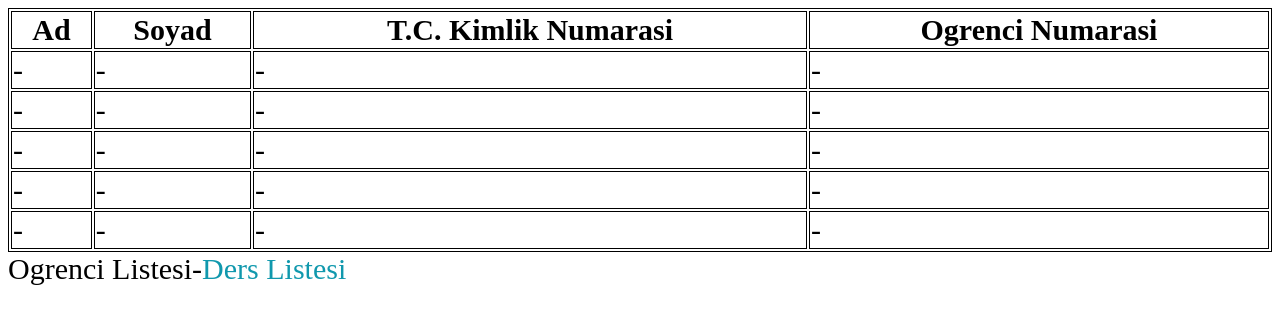
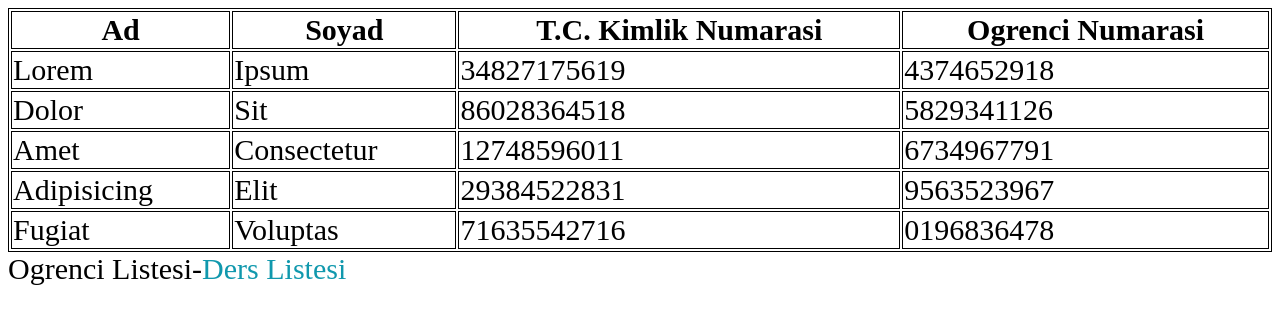
Before and after one commit to alikendir0/0001, a plain HTML site: page OgrenciListesi.html in a window 1280 px wide. Drawn offline with Linux system fonts and the light colour scheme.

Commit message:
table components added and classified

```diff
--- a/OgrenciListesi.html
+++ b/OgrenciListesi.html
@@ -5,7 +5,7 @@
     <title>Ogrenci Listesi</title>
   </head>
   <body>
-    <table>
+    <table class="container">
       <tr>
         <th>Ad</th>
         <th>Soyad</th>
@@ -13,36 +13,36 @@
         <th>Ogrenci Numarasi</th>
       </tr>
       <tr>
-        <td>-</td>
-        <td>-</td>
-        <td>-</td>
-        <td>-</td>
+        <td class="Ad">Lorem</td>
+        <td class="Soyad">Ipsum</td>
+        <td class="tcNo">34827175619</td>
+        <td class="ogrenciNo">4374652918</td>
       </tr>
       <tr>
-        <td>-</td>
-        <td>-</td>
-        <td>-</td>
-        <td>-</td>
+        <td class="Ad">Dolor</td>
+        <td class="Soyad">Sit</td>
+        <td class="tcNo">86028364518</td>
+        <td class="ogrenciNo">5829341126</td>
       </tr>
       <tr>
-        <td>-</td>
-        <td>-</td>
-        <td>-</td>
-        <td>-</td>
+        <td class="Ad">Amet</td>
+        <td class="Soyad">Consectetur</td>
+        <td class="tcNo">12748596011</td>
+        <td class="ogrenciNo">6734967791</td>
       </tr>
       <tr>
-        <td>-</td>
-        <td>-</td>
-        <td>-</td>
-        <td>-</td>
+        <td class="Ad">Adipisicing</td>
+        <td class="Soyad">Elit</td>
+        <td class="tcNo">29384522831</td>
+        <td class="ogrenciNo">9563523967</td>
       </tr>
       <tr>
-        <td>-</td>
-        <td>-</td>
-        <td>-</td>
-        <td>-</td>
+        <td class="Ad">Fugiat</td>
+        <td class="Soyad">Voluptas</td>
+        <td class="tcNo">71635542716</td>
+        <td class="ogrenciNo">0196836478</td>
       </tr>
     </table>
   </body>
-  <footer>Ogrenci Listesi-<a href="DersListesi.html">Ders Listesi</a></footer>
+  <nav>Ogrenci Listesi-<a href="DersListesi.html">Ders Listesi</a></nav>
 </html>
```
Also changed, not shown: DersListesi.html (+1 -3 lines).
